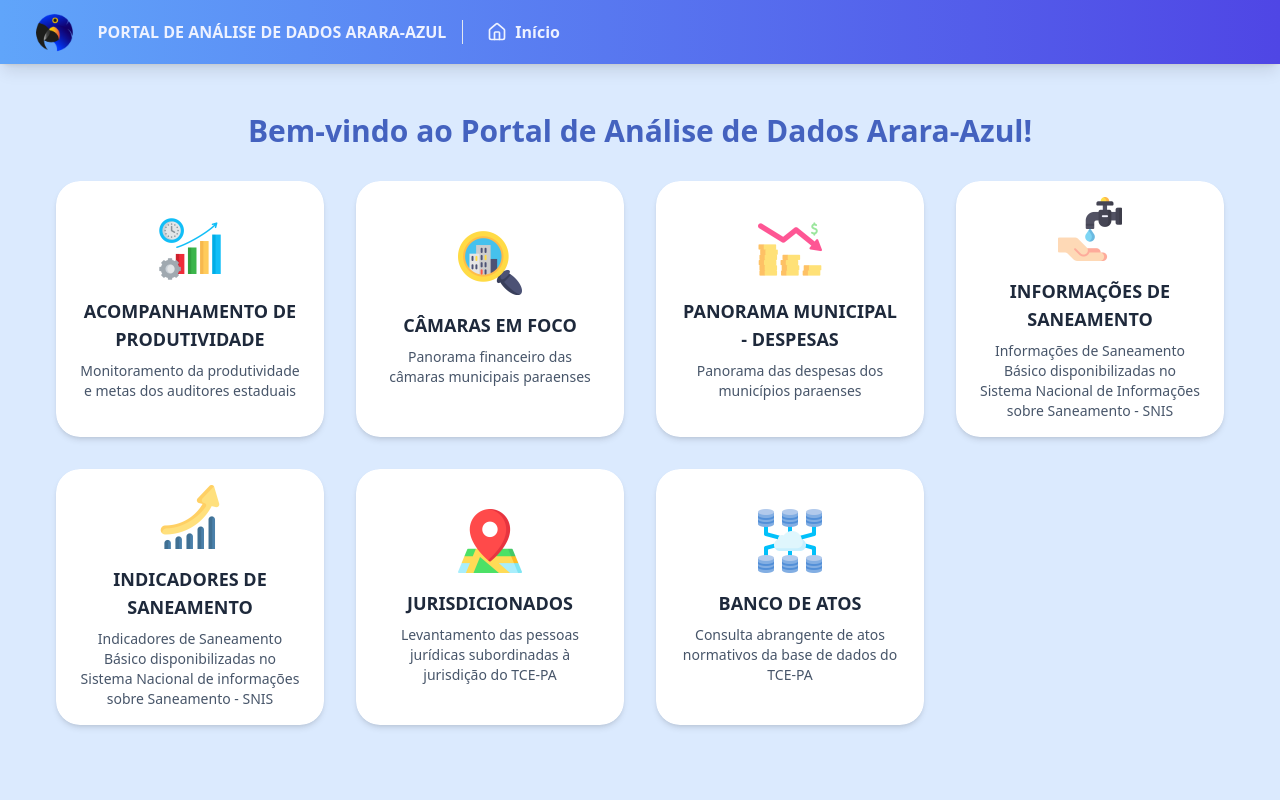
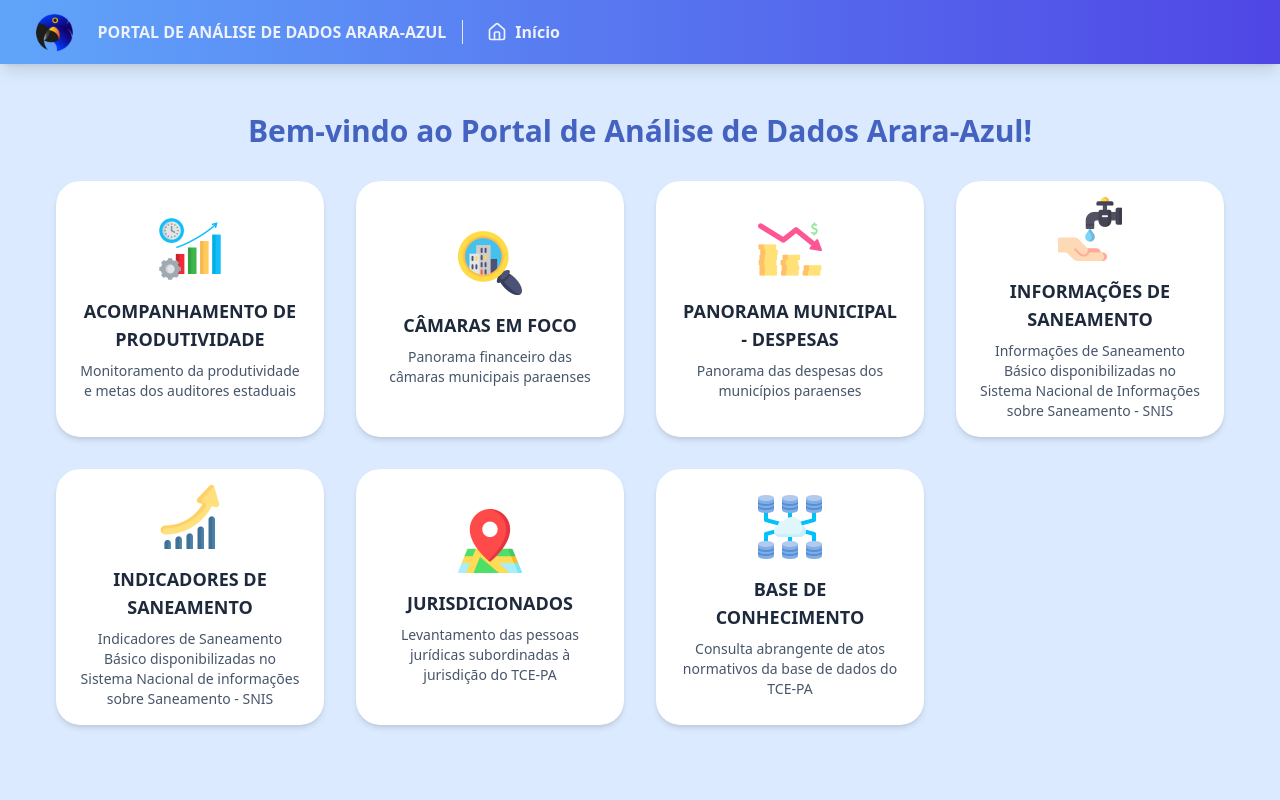
Before and after one commit to anderson-pontes/portal_arara_azul, a React (Vite) app: page /#/ in a window 1280 px wide. Shown: the top 800 px of the page. Built offline with nearby package versions, Linux system fonts and the light colour scheme; no server answers.

Commit message:
alteração no título base de conhecimento

```diff
--- a/src/pages/app/Home.tsx
+++ b/src/pages/app/Home.tsx
@@ -54,7 +54,7 @@ export function Home() {
             route: "/jurisdicionados",
         },
         {
-            title: "BANCO DE ATOS",
+            title: "BASE DE CONHECIMENTO",
             description: "Consulta abrangente de atos normativos da base de dados do TCE-PA",
             image: imgBancoAtos,
             route: "/pesquisaintegrada",
```
